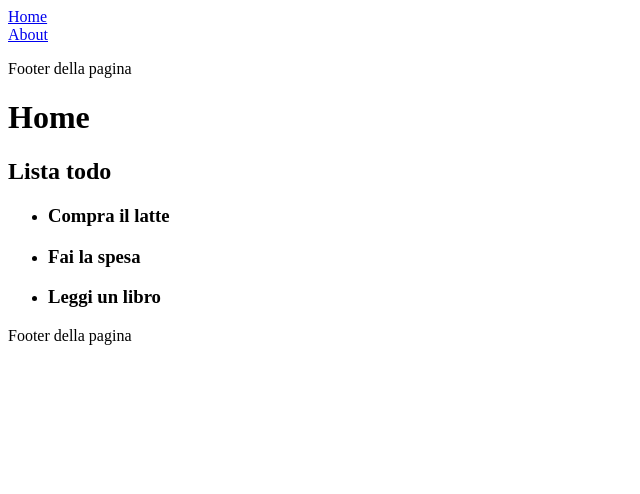
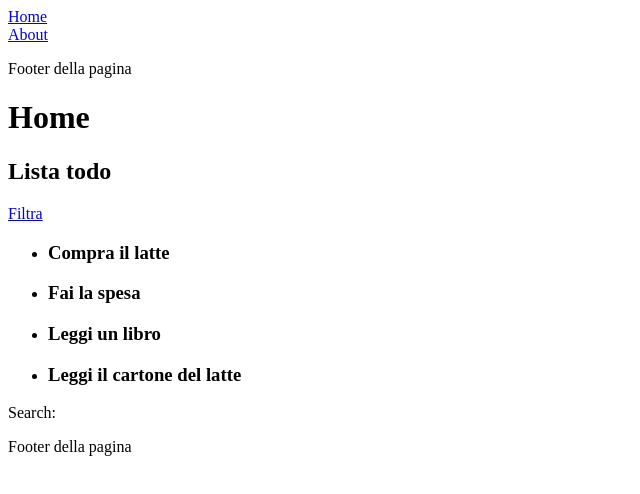
Before and after one commit to marinademinescu/nicoleo-react, a React (Vite) app: page / in a window 1280 px wide. Shown: the top 494 px of the page, without its empty margins (0-640 px from the left). Built offline with nearby package versions, Linux system fonts and the light colour scheme.

Commit message:
searchParams

```diff
--- a/src/pages/Home.jsx
+++ b/src/pages/Home.jsx
@@ -1,16 +1,34 @@
-import { useState } from "react"
+import { useEffect, useState } from "react"
+import { useSearchParams } from "react-router-dom"
+import { Link } from "react-router-dom"
 
 const Home = () => {
     const [todos, setTodos] = useState([
         { id: 1, text: "Compra il latte" },
         { id: 2, text: "Fai la spesa" },
-        { id: 3, text: "Leggi un libro" }
+        { id: 3, text: "Leggi un libro" },
+        { id: 4, text: "Leggi il cartone del latte" }
     ])
+
+    const [searchParams, setSearchParams]  = useSearchParams()
+    const search = searchParams.get("title")
+
+
+    useEffect (() => {
+
+        if(searchParams.get("title") ) {
+
+            setTodos(todos.filter(todo => todo.text.toLowerCase().includes(search.toLowerCase())))
+        }
+
+    }, [])
 
     return (
         <div>
             <h1>Home </h1>
             <h2>Lista  todo</h2>
+             <div> <Link to="/?title=latte">Filtra</Link></div>
+
             <ul>
                 {todos.map((todo) => (
                     <li key={todo.id}>
@@ -19,6 +37,7 @@ const Home = () => {
                 ))
                 }
             </ul>
+            Search: {searchParams.get("title")}
         </div>
     )
 }
```
